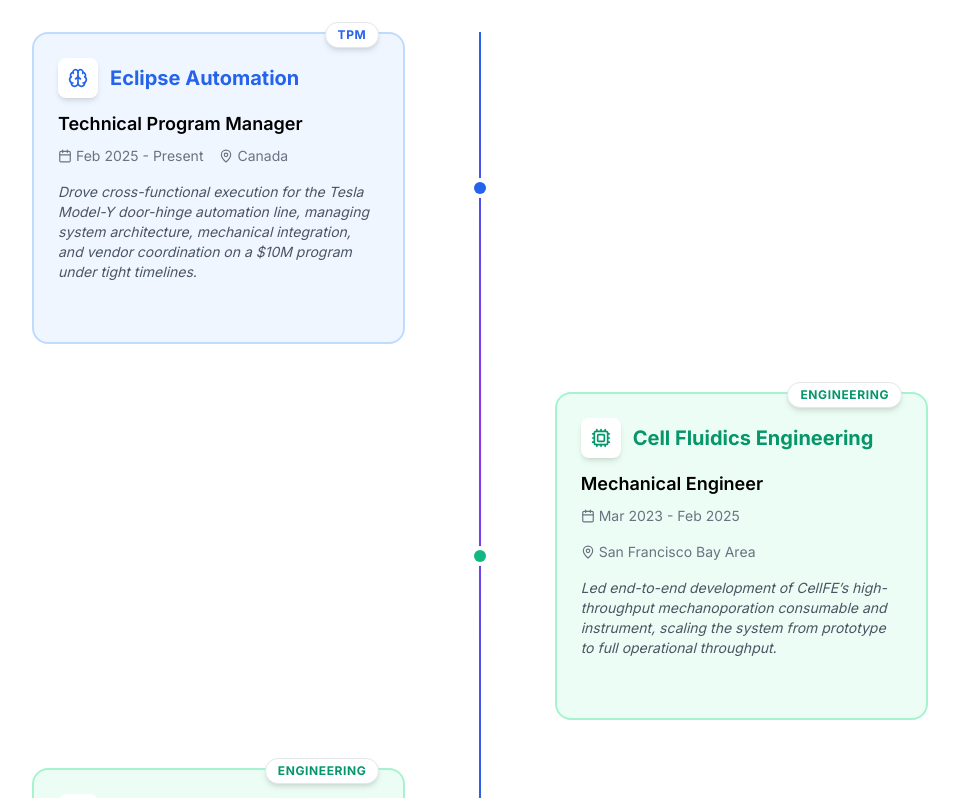
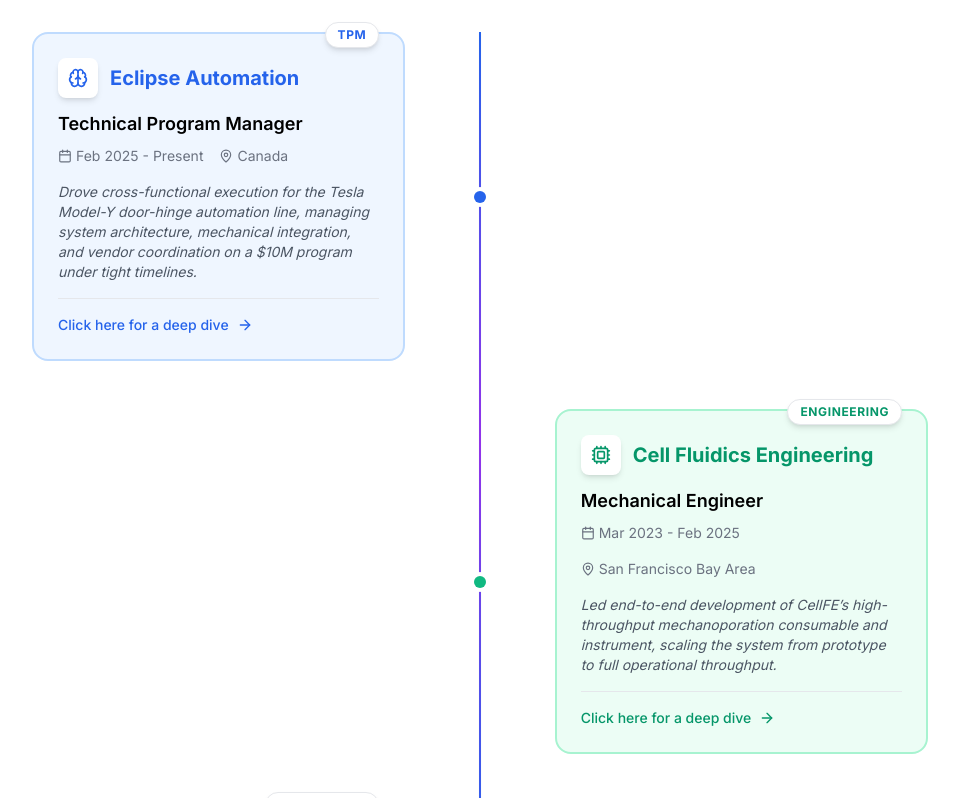
Before and after one commit to jackychen-dev/portfolio, a Next.js app: page / in a window 1280 px wide. Shown: the part 1787-2585 px from the top of the page, without its empty margins (160-1119 px from the left). Built offline with nearby package versions, Linux system fonts and the light colour scheme.

Commit message:
Enhance work experience hover effects and make deep dive link always visible

```diff
--- a/components/Experience.tsx
+++ b/components/Experience.tsx
@@ -136,7 +136,7 @@
             }
 
             const CardContent = (
-              <div className={`relative p-6 rounded-2xl transition-all duration-300 border-2 ${isTPM ? 'border-blue-200 dark:border-blue-800/50' : isEducation ? 'border-purple-200 dark:border-purple-800/50' : 'border-emerald-200 dark:border-emerald-800/50'} hover:shadow-xl hover:-translate-y-1 ${bgColor} ${borderColor}`}>
+              <div className={`relative p-6 rounded-2xl transition-all duration-300 border-2 ${isTPM ? 'border-blue-200 dark:border-blue-800/50' : isEducation ? 'border-purple-200 dark:border-purple-800/50' : 'border-emerald-200 dark:border-emerald-800/50'} group-hover:shadow-2xl group-hover:-translate-y-2 group-hover:scale-[1.02] ${bgColor} ${borderColor}`}>
 
                 {/* Role Badge */}
                 <div className={`absolute -top-3 right-6 px-3 py-1 rounded-full text-xs font-bold uppercase tracking-wider shadow-md bg-white dark:bg-neutral-800 ${accentColor} border border-gray-200 dark:border-neutral-700`}>
@@ -170,8 +170,9 @@
                 </p>
 
                 {!isEducation && (
-                  <div className={`flex items-center text-sm font-medium opacity-0 group-hover:opacity-100 transition-opacity ${accentColor}`}>
-                    Deep Dive <ArrowRight size={16} className="ml-1" />
+                  <div className={`flex items-center text-sm font-medium ${accentColor} mt-4 pt-4 border-t border-gray-200 dark:border-gray-700`}>
+                    <span>Click here for a deep dive</span>
+                    <ArrowRight size={16} className="ml-2" />
                   </div>
                 )}
               </div>
```
